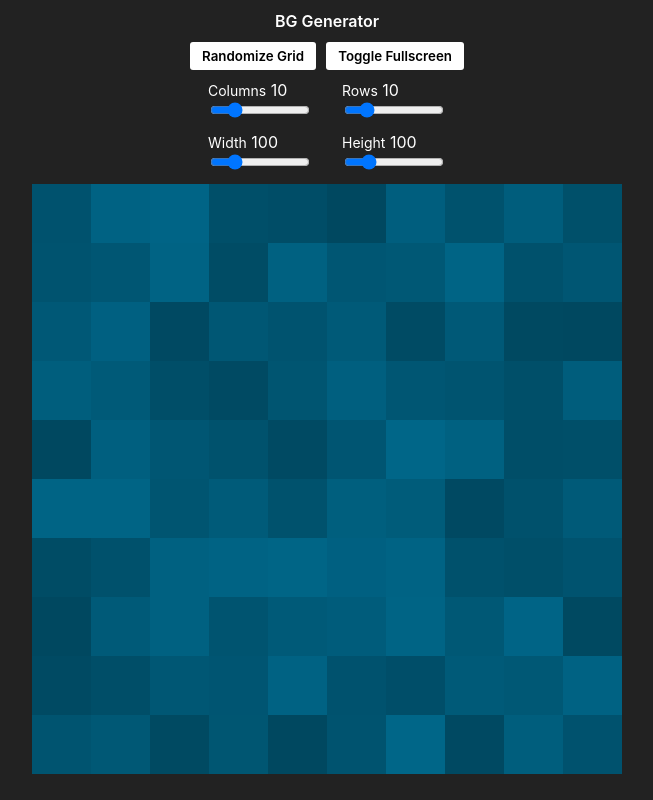
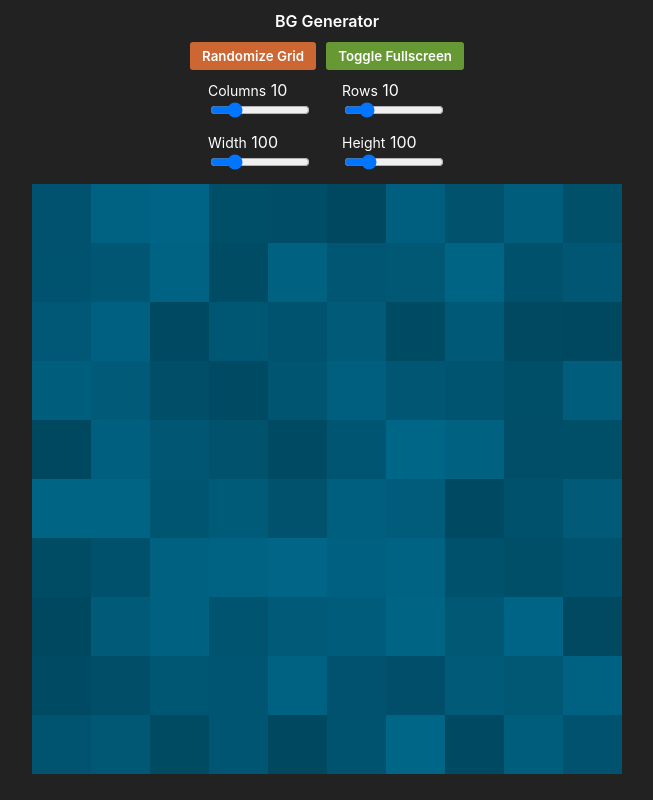
Before and after one commit to caleb531/bg-generator, a SvelteKit app: page / in a window 1280 px wide. Shown: the whole page, without its empty margins (313-966 px from the left). Built offline with nearby package versions, Linux system fonts and the light colour scheme.

Commit message:
Polish button styles

```diff
--- a/src/routes/GridControls.svelte
+++ b/src/routes/GridControls.svelte
@@ -12,7 +12,7 @@
 
 <form class="grid-controls" on:submit|preventDefault>
   <div class="grid-controls-group">
-    <button type="button" on:click={randomizeGrid}>Randomize Grid</button>
+    <button type="button" class="warning" on:click={randomizeGrid}>Randomize Grid</button>
     <button type="button" on:click={toggleFullScreen}>Toggle Fullscreen</button>
   </div>
   <div class="grid-controls-group">
--- a/src/styles/index.scss
+++ b/src/styles/index.scss
@@ -39,12 +39,16 @@ input[type='search'] {
 button {
   border-width: 0;
   border-radius: 3px;
-  background-color: #fff;
+  background-color: #693;
   font-family: inherit;
   font-weight: 600;
   padding: 6px 12px;
+  color: #fff;
+  &.warning {
+    background-color: #c63;
+  }
   &:hover:active {
-    background-color: #ccc;
+    filter: brightness(75%);
   }
 }
 
```
